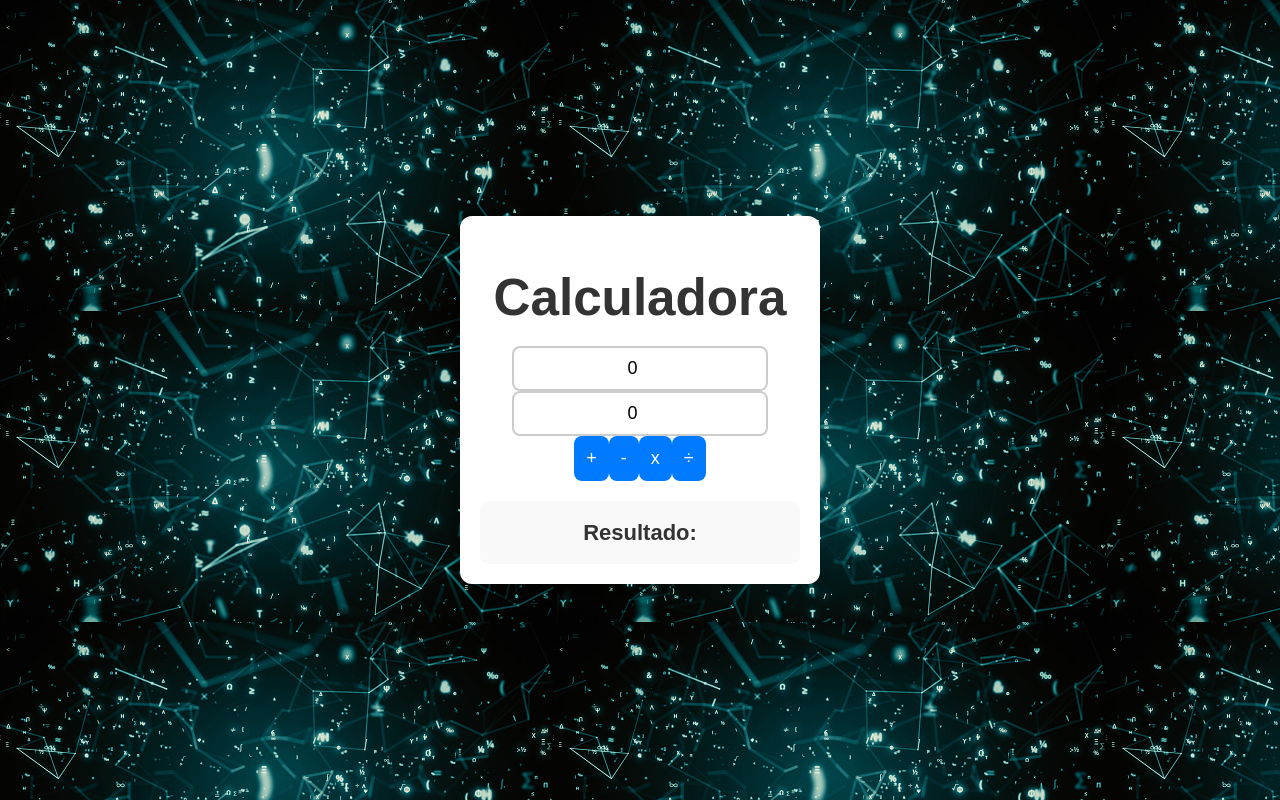
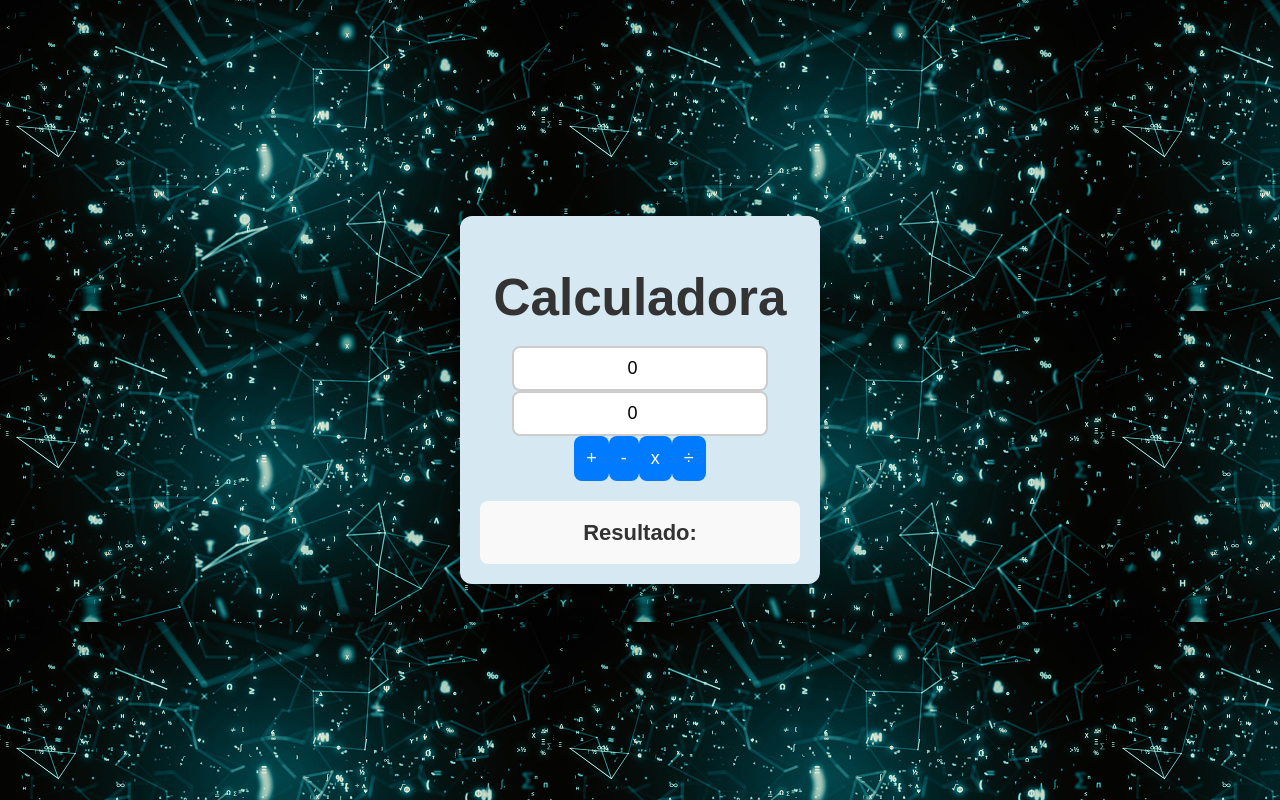
Before and after one commit to inesitalarr/Ejercicio-React-2025, a React (Vite) app: page / in a window 1280 px wide. Built offline with nearby package versions, Linux system fonts and the light colour scheme.

Commit message:
update calculator container background color

```diff
--- a/src/App.css
+++ b/src/App.css
@@ -9,7 +9,7 @@ body {
 }
 
 .calculator-container {
-  background: white;
+  background: rgb(214, 232, 241);
   padding: 20px;
   border-radius: 12px;
   box-shadow: 0px 4px 10px rgba(0, 0, 0, 0.1);
```
